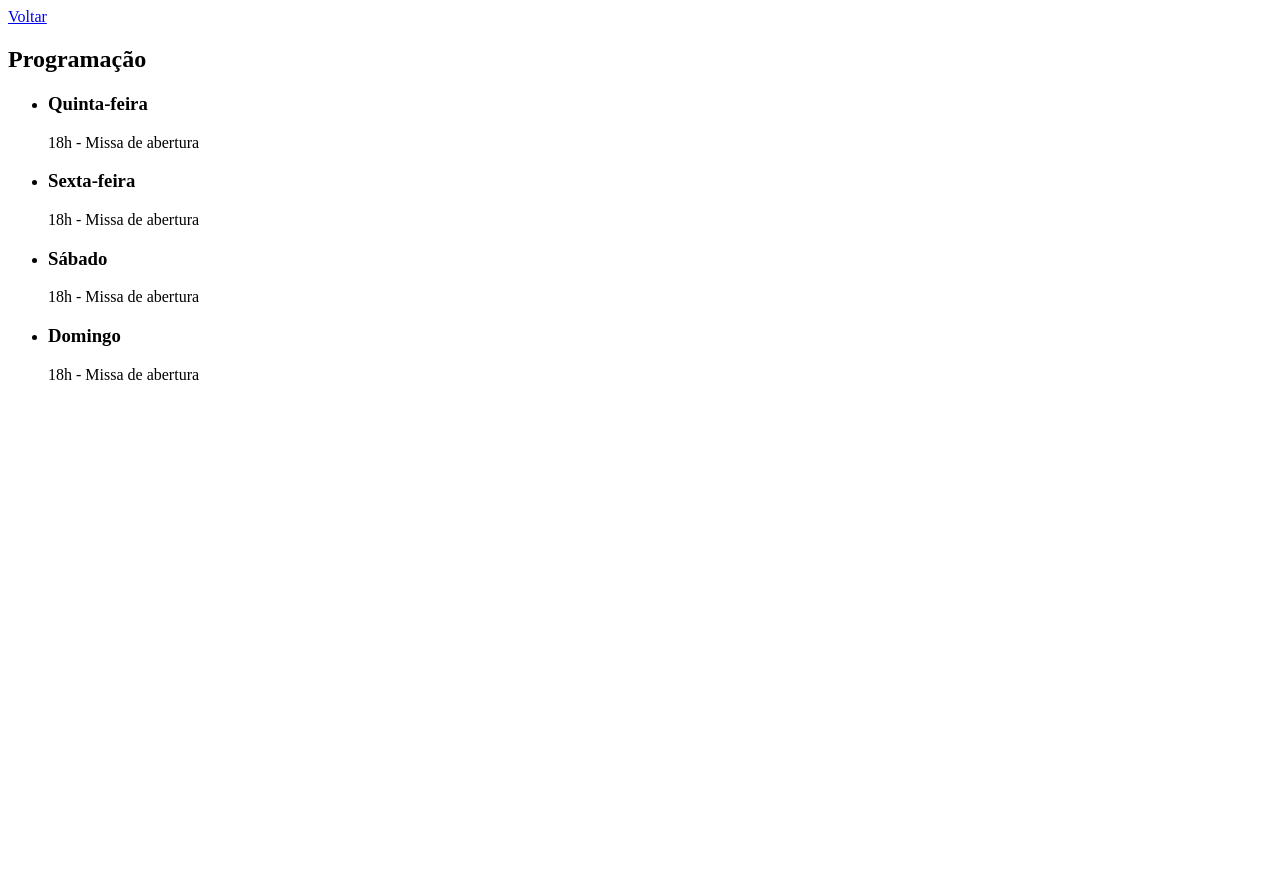
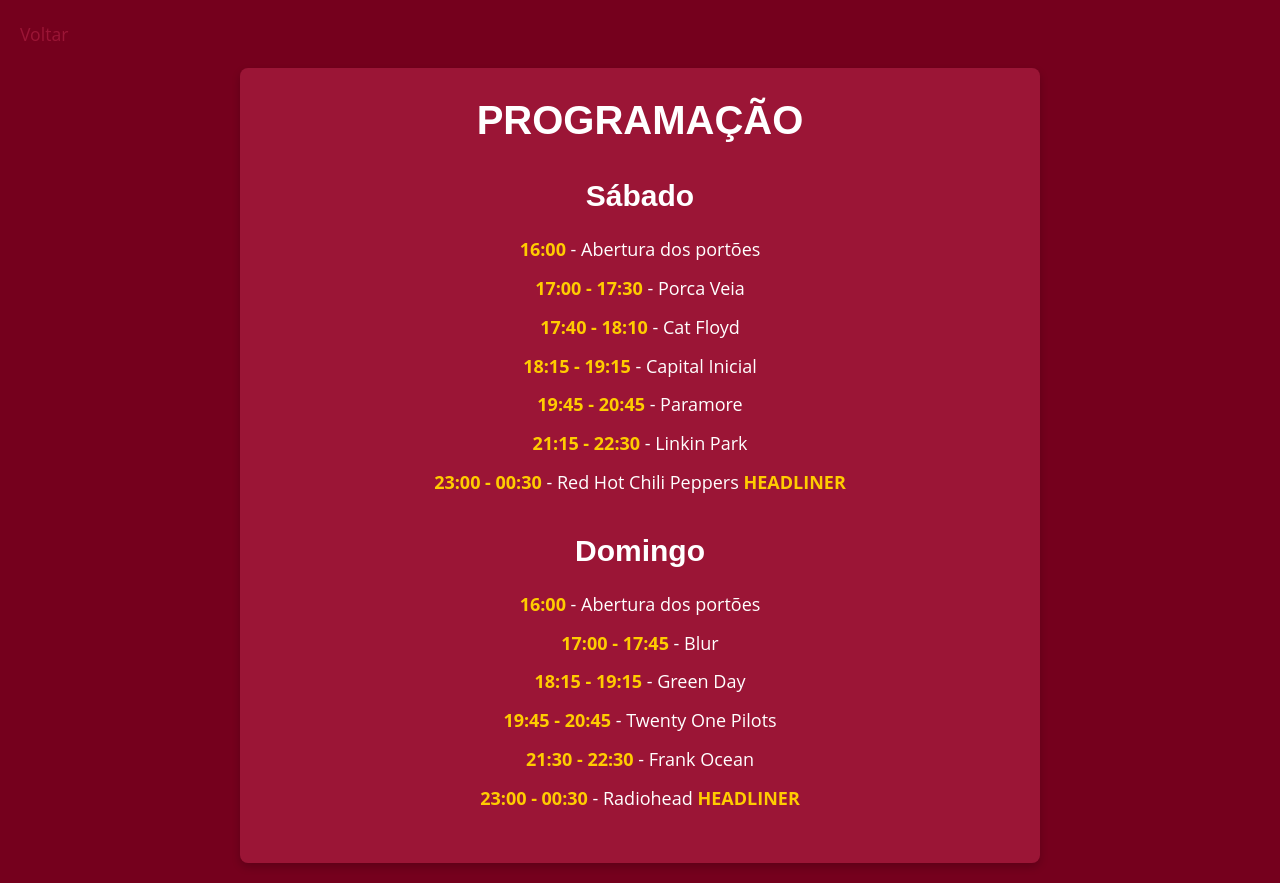
Before and after one commit to DiegoFroehlichLeal/n1FerramentasWeb, a plain HTML site: page n1/horarios.html in a window 1280 px wide. Before the commit the page ends 800 px from the top, so only its background shows below. Drawn offline with Linux system fonts and the light colour scheme.

Commit message:
Update horarios.html

```diff
--- a/n1/horarios.html
+++ b/n1/horarios.html
@@ -1,24 +1,30 @@
-<a href="./index.html">Voltar</a>
+<a href="./index.html" class="link-voltar">Voltar</a>
+<link rel="stylesheet" href="./style/style.css">
 
-<section>
-    <h2>Programação</h2>
-    <ul>
-        <li>
-            <h3>Quinta-feira</h3>
-            <p>18h - Missa de abertura</p>
+<section class="programacao">
+    <h2>PROGRAMAÇÃO</h2>
+    <div class="dia">
+        <h3>Sábado</h3>
+        <ul>
+            <li><strong>16:00</strong> - Abertura dos portões</li>
+            <li><strong>17:00 - 17:30</strong> - Porca Veia</li>
+            <li><strong>17:40 - 18:10</strong> - Cat Floyd</li>
+            <li><strong>18:15 - 19:15</strong> - Capital Inicial</li>
+            <li><strong>19:45 - 20:45</strong> - Paramore</li>
+            <li><strong>21:15 - 22:30</strong> - Linkin Park</li>
+            <li><strong>23:00 - 00:30</strong> - Red Hot Chili Peppers <strong>HEADLINER</strong></li>
+        </ul>
+    </div>
 
-        </li>
-        <li>
-            <h3>Sexta-feira</h3>
-            <p>18h - Missa de abertura</p>
-        </li>
-        <li>
-            <h3>Sábado</h3>
-            <p>18h - Missa de abertura</p>
-        </li>
-        <li>
-            <h3>Domingo</h3>
-            <p>18h - Missa de abertura</p>
-        </li>
-    </ul>
+    <div class="dia">
+        <h3>Domingo</h3>
+        <ul>
+            <li><strong>16:00</strong> - Abertura dos portões</li>
+            <li><strong>17:00 - 17:45</strong> - Blur</li>
+            <li><strong>18:15 - 19:15</strong> - Green Day</li>
+            <li><strong>19:45 - 20:45</strong> - Twenty One Pilots</li>
+            <li><strong>21:30 - 22:30</strong> - Frank Ocean</li>
+            <li><strong>23:00 - 00:30</strong> - Radiohead <strong>HEADLINER</strong></li>
+        </ul>
+    </div>
 </section>
```
